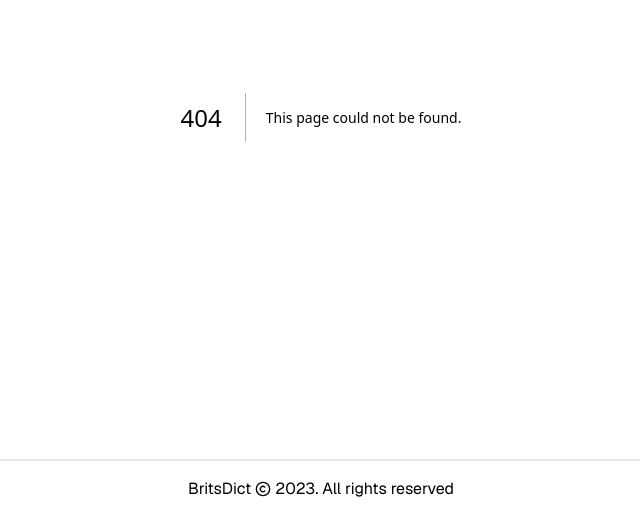
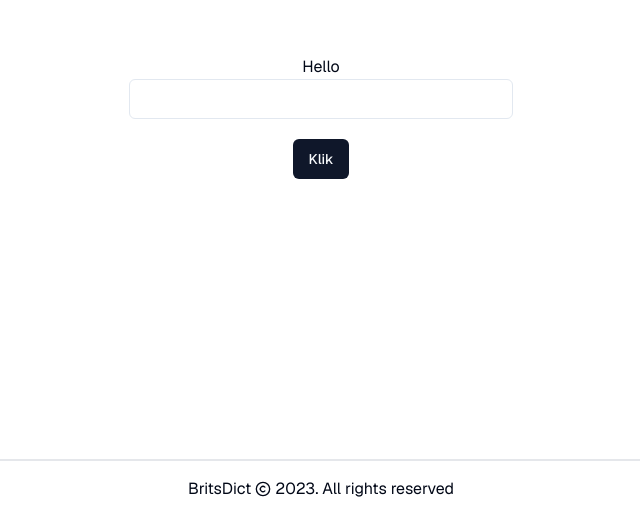
Before and after one commit to VincentAlfa/BritsDict, a Next.js app: page /Input in a window 1280 px wide. Before the commit this address had no page. Shown: the part 283-800 px from the top of the page, without its empty margins (319-959 px from the left). Built offline with nearby package versions, Linux system fonts and the light colour scheme.

Commit message:
add input component

```diff
--- /dev/null
+++ b/app/Input/page.tsx
@@ -0,0 +1,28 @@
+'use client';
+
+import { Button } from '@/components/ui/button';
+import { Input } from '@/components/ui/input';
+import { useRouter } from 'next/navigation';
+import { useRef } from 'react';
+
+const InputWord = () => {
+  const inputRef = useRef<HTMLInputElement>(null);
+  const router = useRouter();
+
+  const handleClick = () => {
+    router.push(`/dictionary/${inputRef.current?.value}`);
+    console.log(inputRef.current?.value);
+  };
+
+  return (
+    <div className='flex h-full flex-col items-center justify-center'>
+      <h1>Hello</h1>
+      <Input className='w-96' ref={inputRef} />
+      <Button className='mt-5' onClick={handleClick}>
+        Klik
+      </Button>
+    </div>
+  );
+};
+
+export default InputWord;
--- /dev/null
+++ b/components/input/inputWord.tsx
@@ -0,0 +1,28 @@
+'use client';
+
+import { Button } from '@/components/ui/button';
+import { Input } from '@/components/ui/input';
+import { useRouter } from 'next/navigation';
+import { useRef } from 'react';
+
+const InputWord = () => {
+  const inputRef = useRef<HTMLInputElement>(null);
+  const router = useRouter();
+
+  const handleClick = () => {
+    router.push(`/dictionary/${inputRef.current?.value}`);
+    console.log(inputRef.current?.value);
+  };
+
+  return (
+    <div className='flex h-full flex-col items-center justify-center'>
+      <h1>Hello</h1>
+      <Input className='w-96' ref={inputRef} />
+      <Button className='mt-5' onClick={handleClick}>
+        Klik
+      </Button>
+    </div>
+  );
+};
+
+export default InputWord;
--- /dev/null
+++ b/components/ui/input.tsx
@@ -0,0 +1,25 @@
+import * as React from "react"
+
+import { cn } from "@/lib/utils"
+
+export interface InputProps
+  extends React.InputHTMLAttributes<HTMLInputElement> {}
+
+const Input = React.forwardRef<HTMLInputElement, InputProps>(
+  ({ className, type, ...props }, ref) => {
+    return (
+      <input
+        type={type}
+        className={cn(
+          "flex h-10 w-full rounded-md border border-input bg-background px-3 py-2 text-sm ring-offset-background file:border-0 file:bg-transparent file:text-sm file:font-medium placeholder:text-muted-foreground focus-visible:outline-none focus-visible:ring-2 focus-visible:ring-ring focus-visible:ring-offset-2 disabled:cursor-not-allowed disabled:opacity-50",
+          className
+        )}
+        ref={ref}
+        {...props}
+      />
+    )
+  }
+)
+Input.displayName = "Input"
+
+export { Input }
```
